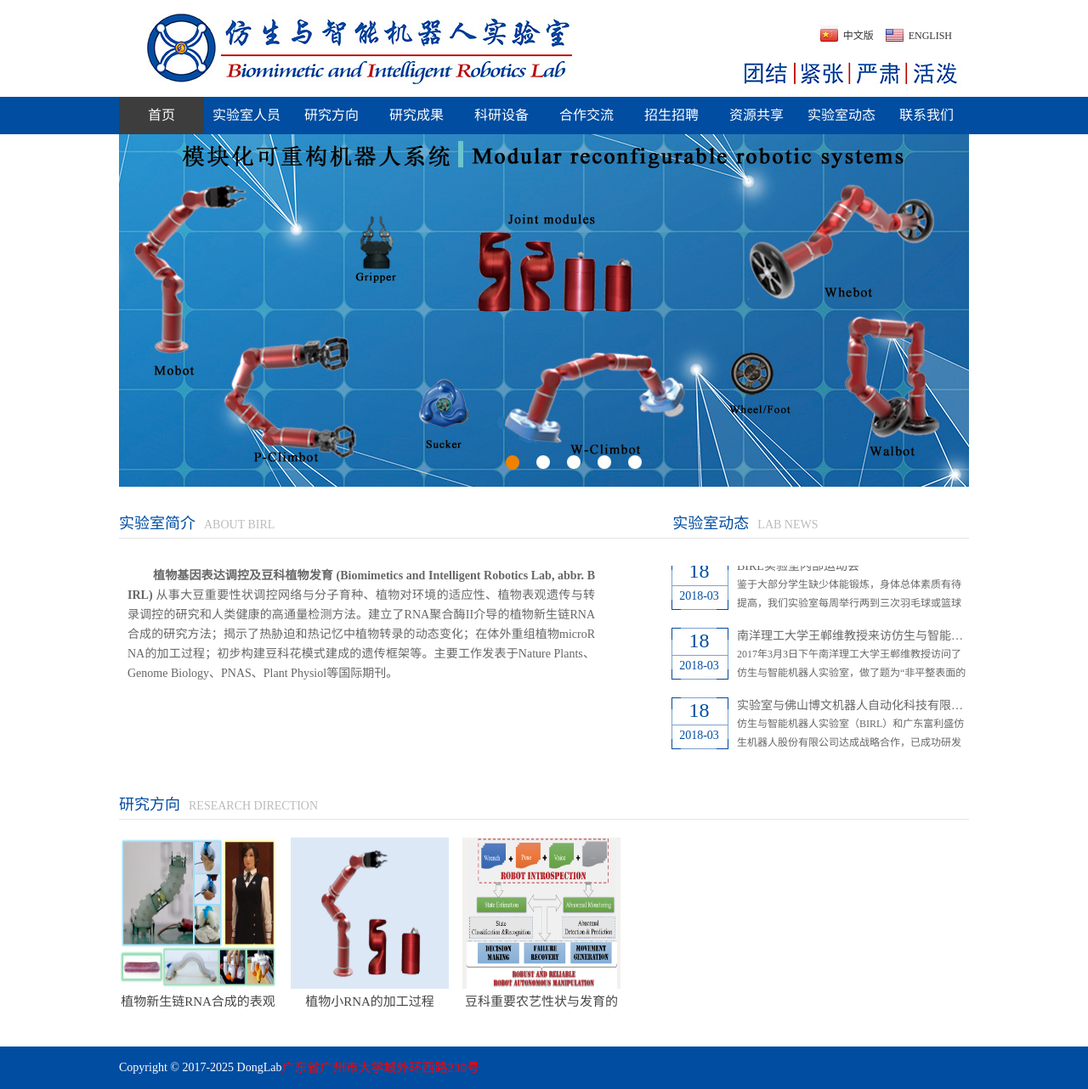
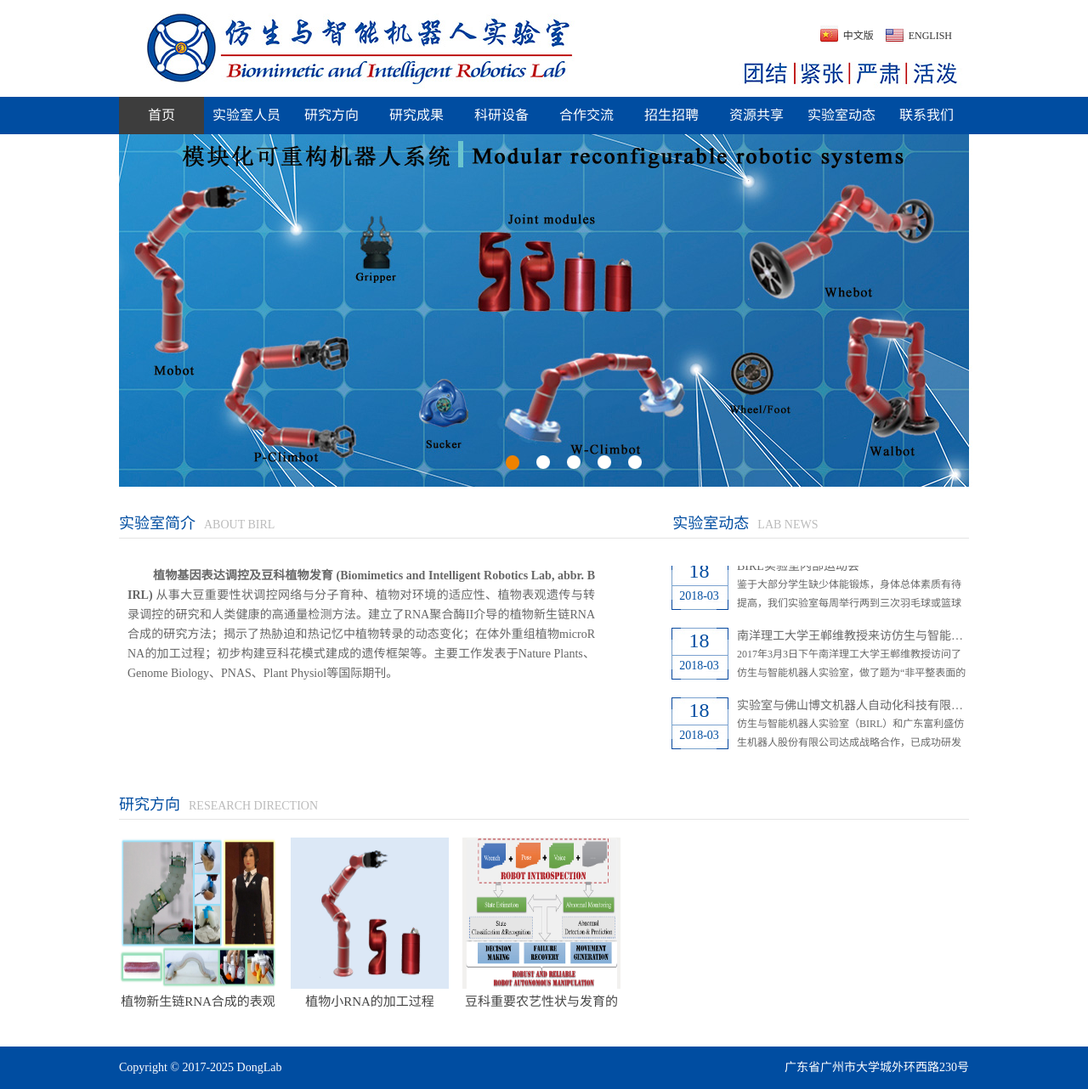
Before and after one commit to zhanweimin2021/zhanweimin2021.github.io, a Jekyll site: the page built from index.html, in a window 1280 px wide. Shown: the whole page at 85% size. Built offline with Jekyll 4.4.1, drawn with Linux system fonts in a browser that asks for light colours.

Commit message:
Update default.html

```diff
--- a/_layouts/default.html
+++ b/_layouts/default.html
@@ -63,8 +63,7 @@ $(function(){
       <div class="temp_center">
         <div class="bottom">
           <div class="left"><p>Copyright &copy; 2017-<span id="currentYear"></span> DongLab</p></div>
-          <div class="middle"><p><span style="color:red">广东省广州市大学城外环西路230号</p></div>
-          <div class="right"><p><span style="color:red">B</span>iomimetic and <span style="color:red">I</span>ntelligent <span style="color:red">R</span>obotics <span style="color:red">L</span>ab</p></div>
+          <div class="right"><p>广东省广州市大学城外环西路230号</p></div>
         </div>
       </div>
     </div>
```
